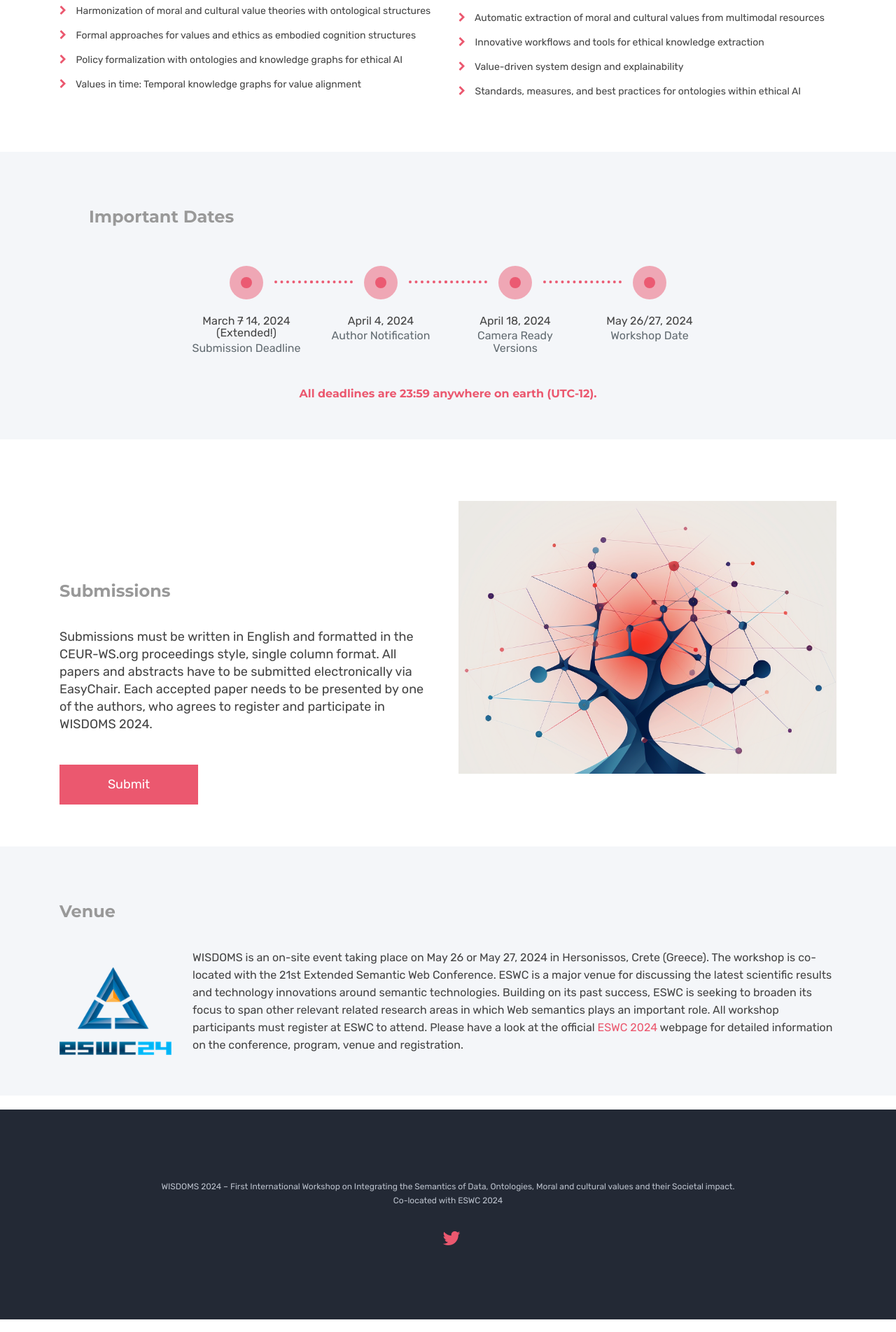
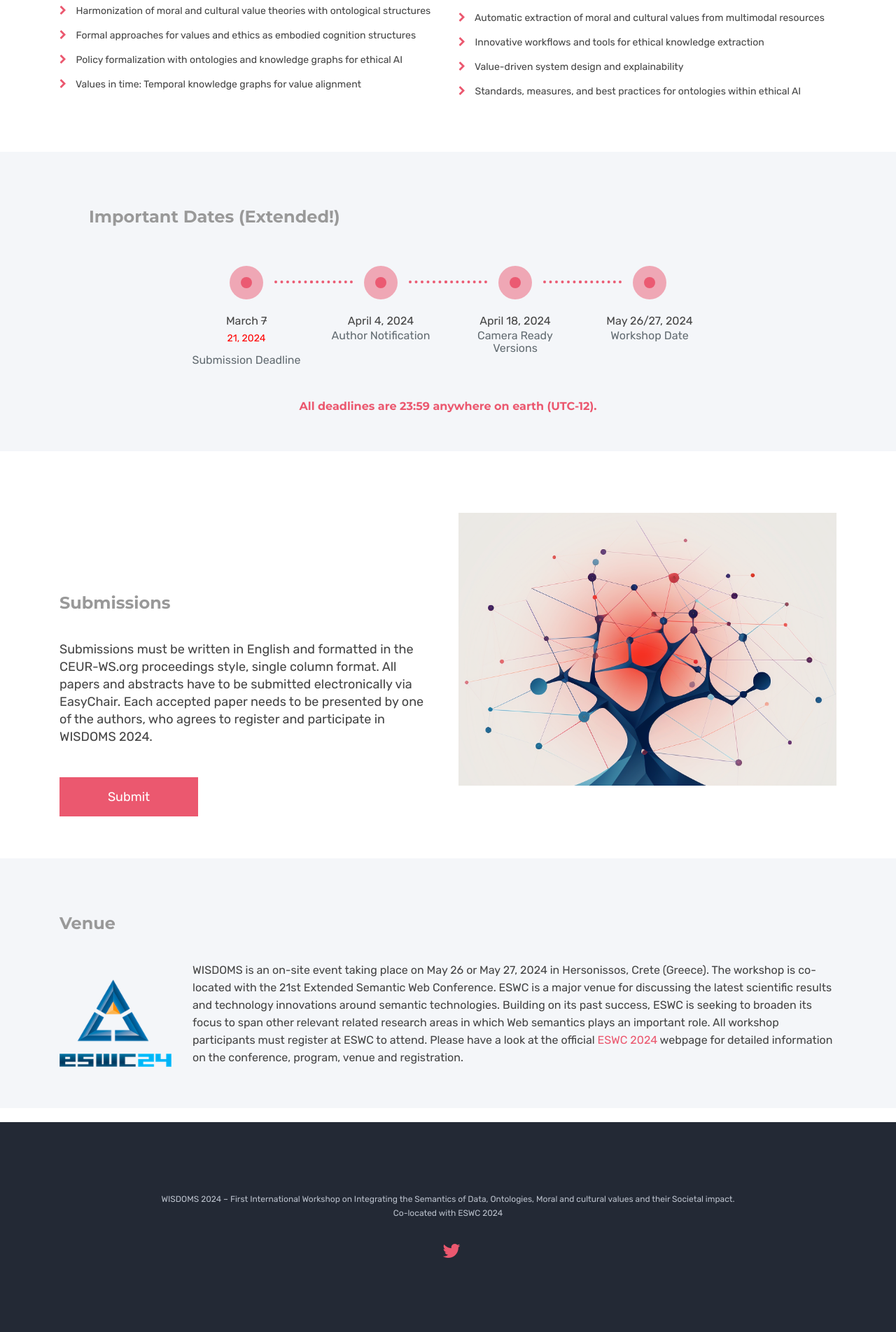
Before and after one commit to wisdoms-workshop/wisdoms-workshop.github.io, a Jekyll site: the page built from index.html, in a window 1280 px wide. Shown: the part 1729-3633 px from the top of the page at 70% size. Built offline with Jekyll 4.4.1, drawn with Linux system fonts in a browser that asks for light colours.

Commit message:
deadline extension 2

```diff
--- a/index.html
+++ b/index.html
@@ -200,7 +200,7 @@ canonical: https://wisdoms-workshop.github.io/
                 data-original-title="2024"
               >
                 <div class="inner-circle"></div>
-                <p class="h6 mt-3 mb-1">March <s>7</s> 14, 2024 (Extended!)</p>
+                <p class="h6 mt-3 mb-1">March <s>7</s> <p style="color:red;">21, 2024</p></p>
                 <p class="h6 text-muted mb-0 mb-lg-0">Submission Deadline</p>
               </div>
             </div>
```
Also changed, not shown: other parts of index.html (+1 -1 lines).
